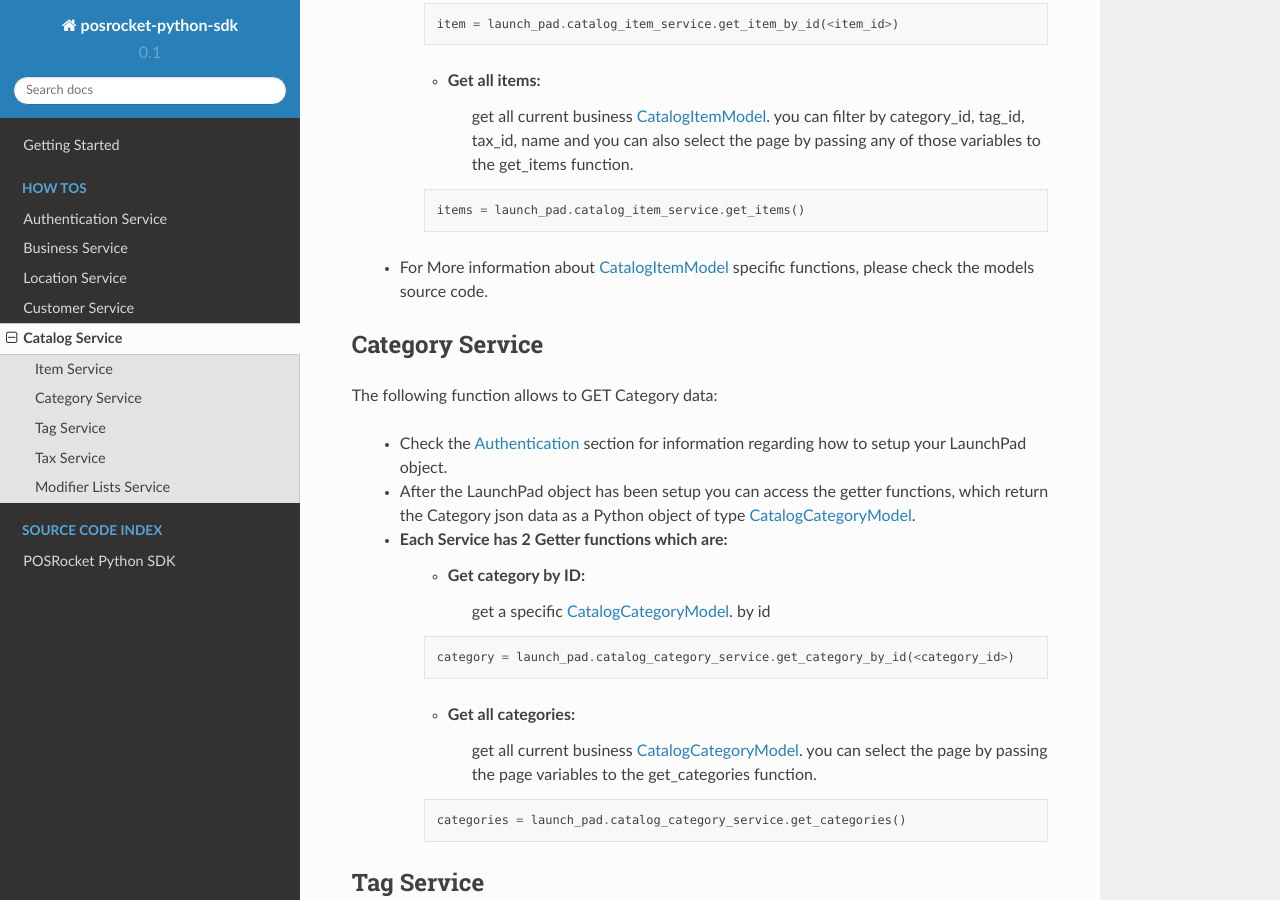
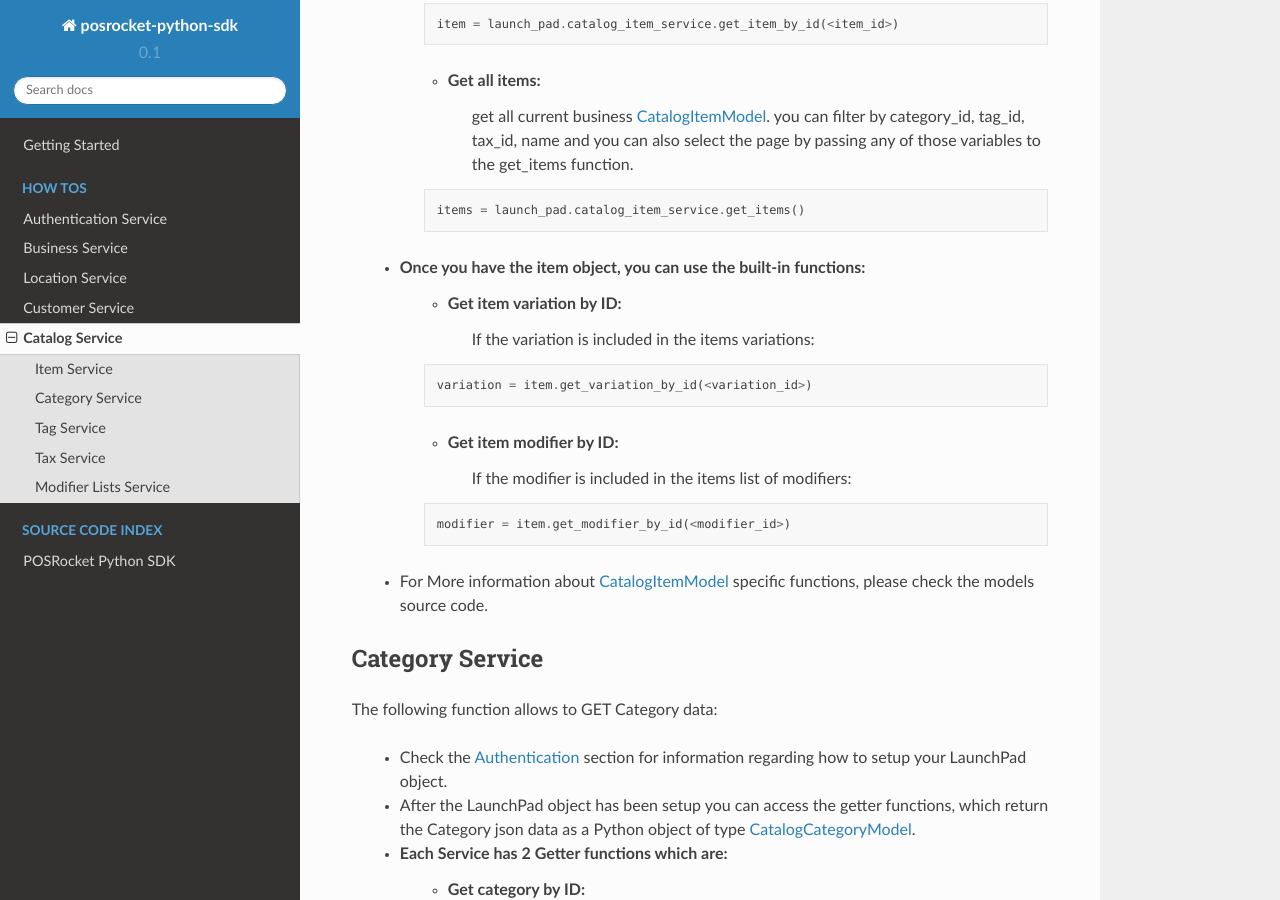
Before and after one commit to posrocket/posrocket-python-sdk, a Sphinx documentation site: the page built from docs/source/how_to/catalog_service.rst, in a window 1280 px wide and 900 px high, scrolled down 753 px. Built offline with Sphinx 7.4.7 and the Read the Docs theme 2.0.0, drawn with Linux system fonts in a browser that asks for light colours.

Commit message:
Added new model functions to docs

```diff
--- a/docs/source/how_to/catalog_service.rst
+++ b/docs/source/how_to/catalog_service.rst
@@ -35,6 +35,21 @@ The following function allows to GET Item data:
         .. sourcecode:: python
 
             items = launch_pad.catalog_item_service.get_items()
+
+
+    - Once you have the item object, you can use the built-in functions:
+        * Get item variation by ID:
+            If the variation is included in the items variations:
+        .. sourcecode:: python
+
+            variation = item.get_variation_by_id(<variation_id>)
+
+
+        * Get item modifier by ID:
+            If the modifier is included in the items list of modifiers:
+        .. sourcecode:: python
+
+            modifier = item.get_modifier_by_id(<modifier_id>)
 
 
     - For More information about `CatalogItemModel`_ specific functions, please check the models source code.
```
